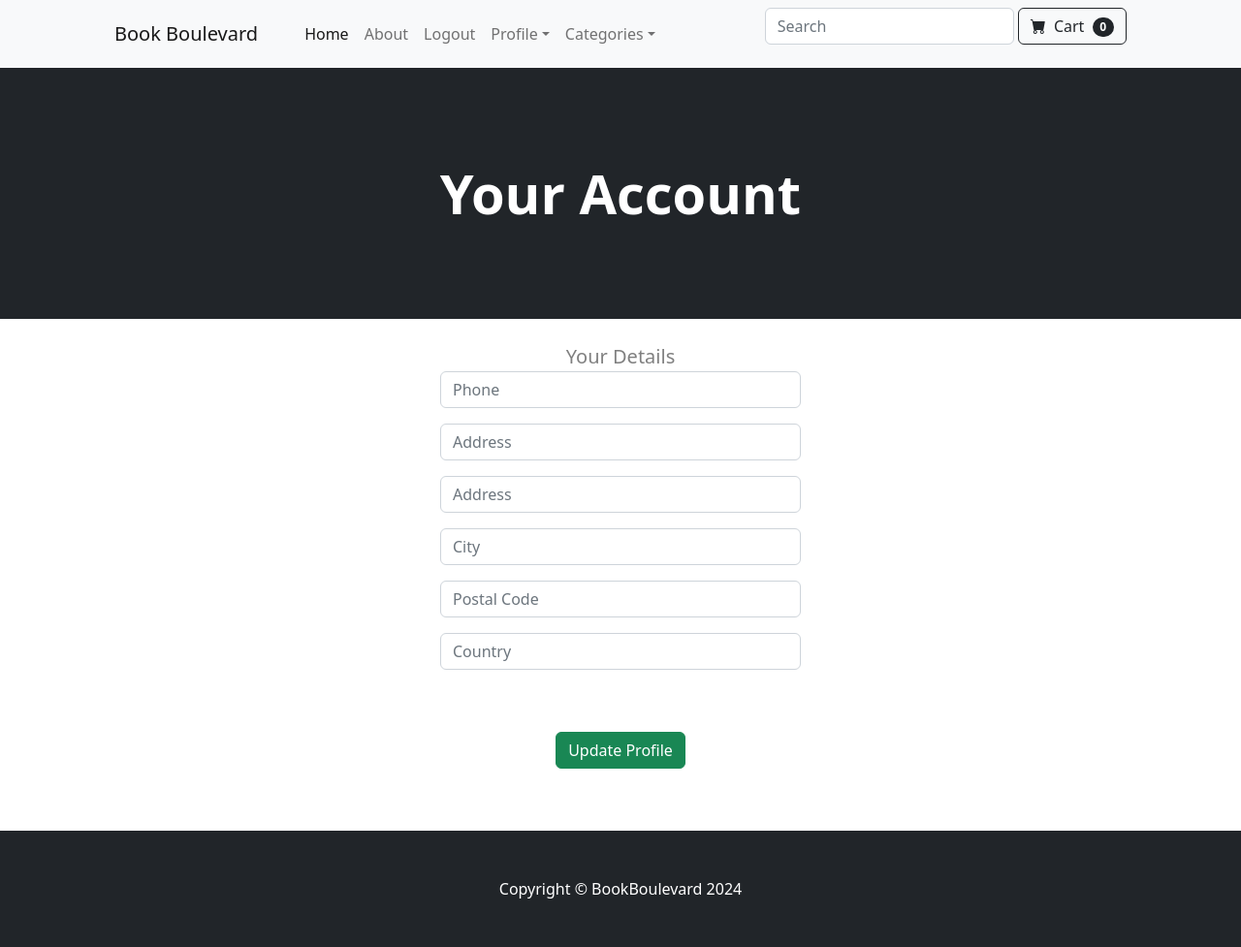
After one commit to Aleks1014/BookBoulevard, a Django app: page /update_info/ in a window 1280 px wide. The commit adds this page. Shown: the whole page at 97% size. Run offline with Django 5.2, Linux system fonts and the light colour scheme; the visitor is signed in with stand-in values (Sample User, id 1); data comes from the database, SQL or seed files in the repository; some libraries are stand-ins or nearby versions.

Commit message:
User profile extended

```diff
--- a/store/forms.py
+++ b/store/forms.py
@@ -1,6 +1,8 @@
 from django.contrib.auth.models import User
 from django.contrib.auth.forms import UserCreationForm, UserChangeForm, SetPasswordForm
 from django import forms
+
+from store.models import Profile
 
 
 class UpdateUser(UserChangeForm):
@@ -11,6 +13,7 @@ class UpdateUser(UserChangeForm):
                                  widget=forms.TextInput(attrs={'class': 'form-control', 'placeholder': 'First Name'}))
     last_name = forms.CharField(label="", max_length=100,
                                 widget=forms.TextInput(attrs={'class': 'form-control', 'placeholder': 'Last Name'}))
+
     class Meta:
         model = User
         fields = ('username', 'first_name', 'last_name', 'email')
@@ -23,7 +26,6 @@ class UpdateUser(UserChangeForm):
         self.fields['username'].label = ''
         self.fields[
             'username'].help_text = '<span class="form-text text-muted"><small>Required. 150 characters or fewer. Letters, digits and @/./+/-/_ only.</small></span>'
-
 
 
 class SignUpForm(UserCreationForm):
@@ -60,10 +62,11 @@ class SignUpForm(UserCreationForm):
             'password2'].help_text = '<span class="form-text text-muted"><small>Enter the same password as before, for verification.</small></span>'
 
 
-
 class UpdatePasswordForm(SetPasswordForm):
     old_password = forms.CharField(label="",
-                             widget=forms.PasswordInput(attrs={'class': 'form-control', 'placeholder': 'Old Password'}))
+                                   widget=forms.PasswordInput(
+                                       attrs={'class': 'form-control', 'placeholder': 'Old Password'}))
+
     class Meta:
         model = User
         fields = ['old_password', 'new_password1', 'new_password2']
@@ -95,3 +98,26 @@ class UpdatePasswordForm(SetPasswordForm):
                 'Password does not match.'
             )
         return old_password
+
+
+class UserInfoForm(forms.ModelForm):
+    phone = forms.CharField(label='', widget=forms.TextInput(attrs={'class': 'form-control', 'placeholder': 'Phone'}),
+                            required=False)
+    address1 = forms.CharField(label='',
+                               widget=forms.TextInput(attrs={'class': 'form-control', 'placeholder': 'Address'}),
+                               required=False)
+    address2 = forms.CharField(label='',
+                               widget=forms.TextInput(attrs={'class': 'form-control', 'placeholder': 'Address'}),
+                               required=False)
+    city = forms.CharField(label='', widget=forms.TextInput(attrs={'class': 'form-control', 'placeholder': 'City'}),
+                           required=False)
+    postal_code = forms.CharField(label='',
+                                  widget=forms.TextInput(attrs={'class': 'form-control', 'placeholder': 'Postal Code'}),
+                                  required=False)
+    country = forms.CharField(label='',
+                              widget=forms.TextInput(attrs={'class': 'form-control', 'placeholder': 'Country'}),
+                              required=False)
+
+    class Meta:
+        model = Profile
+        fields = ['phone', 'address1', 'address2', 'city', 'postal_code', 'country']
--- a/store/models.py
+++ b/store/models.py
@@ -1,7 +1,10 @@
+import datetime
 import time
 
 from django.db import models
 from django.utils import timezone
+from django.contrib.auth.models import User
+from django.db.models.signals import post_save
 
 
 # Create your models here.
@@ -35,6 +38,28 @@ class Subcategory(models.Model):
 
     def __str__(self):
         return self.name
+
+
+class Profile(models.Model):
+    user = models.OneToOneField(User, on_delete=models.CASCADE)
+    date_modified = models.DateTimeField(User, auto_now=True)
+    phone = models.CharField(max_length=20, blank=True)
+    address1 = models.CharField(max_length=200, blank=True)
+    address2 = models.CharField(max_length=200, blank=True)
+    city = models.CharField(max_length=200, blank=True)
+    postal_code = models.CharField(max_length=200, blank=True)
+    country = models.CharField(max_length=200, blank=True)
+
+    def __str__(self):
+        return self.user.username
+
+def create_profile(sender, instance, created, **kwargs):
+    if created:
+        user_profile = Profile(user=instance)
+        user_profile.save()
+
+
+post_save.connect(create_profile, sender=User)
 
 
 class Customer(models.Model):
--- a/store/templates/navbar.html
+++ b/store/templates/navbar.html
@@ -11,7 +11,19 @@
                 <li class="nav-item"><a class="nav-link" href="{% url 'about' %}">About</a></li>
                 {% if user.is_authenticated %}
                 <li class="nav-item"><a class="nav-link" href="{% url 'logout' %}">Logout</a></li>
-                <li class="nav-item"><a class="nav-link" href="{% url 'update_user' %}">Profile</a></li>
+                <li class="nav-item dropdown">
+                    <a class="nav-link dropdown-toggle" id="navbarDropdown" href="#" role="button"
+                       data-bs-toggle="dropdown" aria-expanded="false">Profile</a>
+                    <ul class="dropdown-menu" aria-labelledby="navbarDropdown">
+                        <li><a class="dropdown-item" href="{% url 'update_user' %}">User Profile</a></li>
+                        <li>
+                            <hr class="dropdown-divider"/>
+                        </li>
+                        <li><a class="dropdown-item" href="{% url 'update_info' %}">User Info</a></li>
+                    </ul>
+                </li>
+
+
                 {% else %}
                 <li class="nav-item"><a class="nav-link" href="{% url 'login' %}">Login</a></li>
                 <li class="nav-item"><a class="nav-link" href="{% url 'register' %}">Register</a></li>
--- /dev/null
+++ b/store/templates/update_info.html
@@ -0,0 +1,29 @@
+{% extends 'base.html' %}
+{% block content%}
+
+     <header class="bg-dark py-5">
+                <div class="container px-4 px-lg-5 my-5">
+                    <div class="text-center text-white">
+                        <h1 class="display-4 fw-bolder">Your Account</h1>
+                    </div>
+                </div>
+     </header>
+<br>
+<div class="container">
+<!--         <div class="row">-->
+             <center>
+                <div class="col-4">
+                    <p class="lead fw-normal text-black-50 mb-0">Your Details</p>
+                   <form method="POST" action="{% url 'update_info' %}">
+                       {% csrf_token %}
+                        {{ form.as_p }}
+                       <br/><br/>
+                       <button type="submit" class="btn btn-success">Update Profile</button>
+                    </form>
+                    <br>
+                </div>
+             </center>
+<!--         </div>-->
+    <br>
+</div>
+{% endblock %}
--- a/store/urls.py
+++ b/store/urls.py
@@ -11,5 +11,6 @@ urlpatterns = [
     path('category/<str:cat_name>', views.category, name='category'),
     path('category_summary/', views.category_summary, name='category_summary'),
     path('update_user/', views.update_user, name='update_user'),
+    path('update_info/', views.update_info, name='update_info'),
     path('update_password/', views.update_password, name='update_password'),
 ]
--- a/store/views.py
+++ b/store/views.py
@@ -1,12 +1,12 @@
 from django.shortcuts import render, redirect
-from .models import Product, Category, Subcategory
+from .models import Product, Category, Subcategory, Profile
 from django.contrib.auth import authenticate, login, logout
 from django.contrib import messages
 from django.contrib.auth.models import User
 from django.contrib.auth.hashers import check_password
 from django.contrib.auth.forms import UserCreationForm
 from django import forms
-from .forms import SignUpForm, UpdateUser, UpdatePasswordForm
+from .forms import SignUpForm, UpdateUser, UpdatePasswordForm, UserInfoForm
 
 
 # Create your views here.
@@ -52,8 +52,8 @@ def register_user(request):
             # log in user
             user = authenticate(username=username, password=password)
             login(request, user)
-            messages.success(request, 'You have registered successfully.')
-            return redirect('home')
+            messages.success(request, 'You have registered successfully. Please fill out your additional information.')
+            return redirect('update_info')
         else:
             messages.error(request, 'There was a problem registering. Please try again.')
             return redirect('register')
@@ -78,6 +78,21 @@ def update_user(request):
         return redirect('home')
 
 
+def update_info(request):
+    if request.user.is_authenticated:
+        current_user = Profile.objects.get(user__id=request.user.id)
+        form = UserInfoForm(request.POST or None, instance=current_user)
+
+        if form.is_valid():
+            form.save()
+            messages.success(request, 'Your account has been updated.')
+            return redirect('home')
+        return render(request, 'update_info.html', {'form': form})
+    else:
+        messages.error(request, 'You must log in to access this page.')
+        return redirect('home')
+
+
 def update_password(request):
     if request.user.is_authenticated:
         current_user = request.user
@@ -85,8 +100,9 @@ def update_password(request):
             form = UpdatePasswordForm(current_user, request.POST)
             if form.is_valid():
                 form.save()
-                messages.success(request, 'You have successfully updated your password. Please login again.')
-                return redirect('login')
+                messages.success(request, 'You have successfully updated your password.')
+                login(request, current_user)
+                return redirect('update_user')
             else:
                 for error in list(form.errors.values()):
                     messages.error(request,error)
```
Also changed, not shown: store/admin.py (+22 -0 lines), store/migrations/0005_alter_review_date_profile.py (added).
